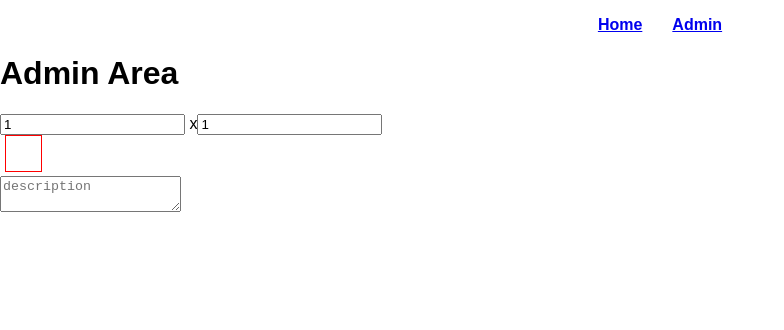
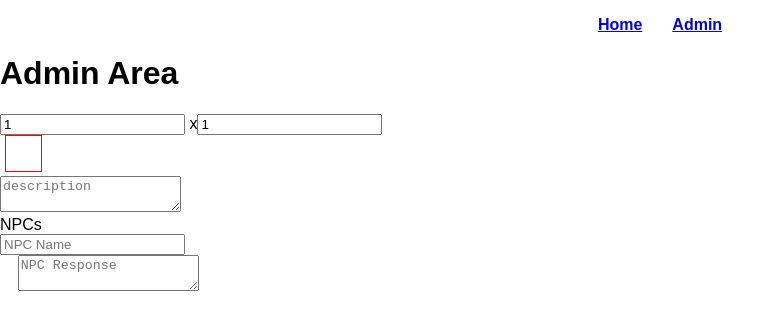
Before and after one commit to washingtonsteven/genmo-view, a React (Create React App) app: page /#/admin in a window 1280 px wide. Shown: the top 330 px of the page, without its empty margins (0-784 px from the left). Built offline with nearby package versions, Linux system fonts and the light colour scheme.

Commit message:
Adding NPCs to TileData

```diff
--- /dev/null
+++ b/src/admin/NPCEditor.js
@@ -0,0 +1,26 @@
+import React, { Component } from 'react';
+
+class NPCEditor extends Component {
+  update(e) {
+    const newData = {
+      npcName:this.props.npcName,
+      npcResponse:this.props.npcResponse,
+      npcIndex:this.props.npcIndex
+    }
+
+    newData[e.target.id] = e.target.value;
+
+    this.props.onUpdate(newData);
+  }
+
+  render() {
+    return(
+      <div className="npc">
+        <input type="text" id="npcName" value={this.props.npcName} onChange={(e) => this.update(e)} placeholder="NPC Name" /><br/>
+        &nbsp;&nbsp;&nbsp;&nbsp;<textarea id="npcResponse" value={this.props.npcResponse} onChange={(e) => this.update(e)} placeholder="NPC Response" />
+      </div>
+    );
+  }
+}
+
+export default NPCEditor;
--- a/src/admin/TileEditor.js
+++ b/src/admin/TileEditor.js
@@ -1,4 +1,5 @@
 import React, { Component } from 'react';
+import NPCEditor from './NPCEditor';
 
 class TileEditor extends Component {
   // this has the data for the whole grid,
@@ -14,10 +15,32 @@ class TileEditor extends Component {
     this.props.onUpdate(currentData);
   }
 
+  displayNPCEditors() {
+    const editors = [];
+    if (!this.props.tileData.npcs) this.props.tileData.npcs = [];
+    for(let i = 0; i <= this.props.tileData.npcs.length; i++) {
+      const npcData = i < this.props.tileData.npcs.length ? this.props.tileData.npcs[i] : { npcName:"", npcResponse:"" };
+      editors.push(<NPCEditor npcName={npcData.npcName} npcResponse={npcData.npcResponse} npcIndex={i} key={i} onUpdate={(newNPCData) => this.updateNPC(newNPCData)} />);
+    }
+
+    return editors;
+  }
+
+  updateNPC(newNPCData) {
+    const currentData = Object.assign({}, this.props.tileData);
+    currentData.npcs[newNPCData.npcIndex] = {
+      npcName: newNPCData.npcName,
+      npcResponse: newNPCData.npcResponse
+    }
+    this.props.onUpdate(currentData);
+  }
+
   render() {
     return(
       <div className="tile-editor">
-        <textarea id="description" value={this.props.tileData.description} placeholder="description" onChange={(e) => this.update(e)} />
+        <textarea id="description" value={this.props.tileData.description} placeholder="description" onChange={(e) => this.update(e)} /><br/>
+        NPCs<br/>
+        {this.displayNPCEditors()}
       </div>
     );
   }
```
